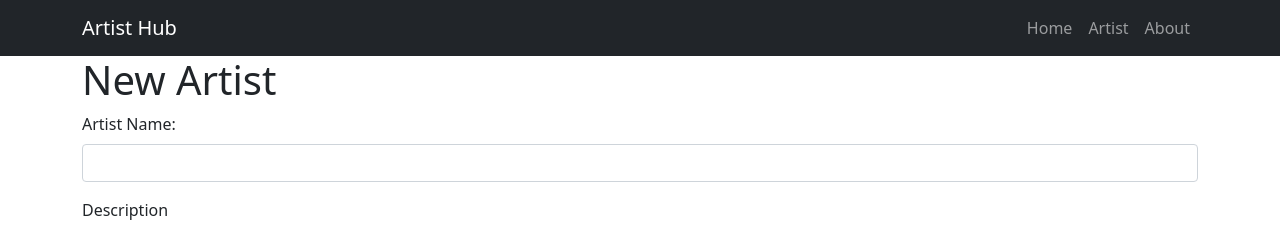
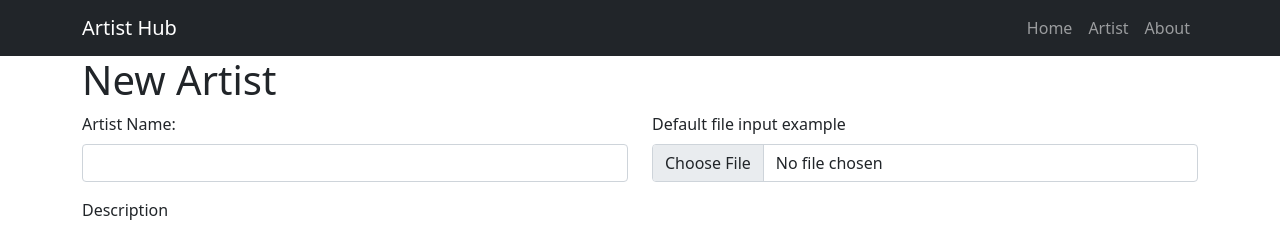
Before and after one commit to LaurentBaj/PGR305-Eksamen, a React (Create React App) app in the folder artist-app/: page /newArtist in a window 1280 px wide. Shown: the top 228 px of the page. Built offline with nearby package versions, Linux system fonts and the light colour scheme; no server answers.

Commit message:
POST works with name, desc and image

```diff
--- a/artist-app/src/components/shared/ArtistForm.tsx
+++ b/artist-app/src/components/shared/ArtistForm.tsx
@@ -8,7 +8,7 @@ const ArtistForm: FC = () => {
   const [newArtist, setNewArtist] = useState<IArtist>({
     name: "",
     description: "",
-    // image: "",
+    image: "",
   });
   const [newImage, setNewImage] = useState<File>();
 
@@ -41,10 +41,20 @@ const ArtistForm: FC = () => {
     <>
       <h1>New Artist</h1>
       <Form>
-        <Form.Group className="mb-3">
-          <Form.Label>Artist Name: </Form.Label>
-          <Form.Control name="name" onChange={handleChange} type="text" />
-        </Form.Group>
+        <Row>
+          <Col>
+            <Form.Group className="mb-3">
+              <Form.Label>Artist Name: </Form.Label>
+              <Form.Control name="name" onChange={handleChange} type="text" />
+            </Form.Group>
+          </Col>
+          <Col>
+            <Form.Group controlId="formFile" className="mb-3">
+              <Form.Label>Default file input example</Form.Label>
+              <Form.Control name="image" onChange={handleChange} type="file" />
+            </Form.Group>
+          </Col>
+        </Row>
         <Form.Group className="mb-3">
           <Form.Label>Description</Form.Label>
           <Form.Control
```
Also changed, not shown: 1 other file (tests, documents, lock files or other folders).
